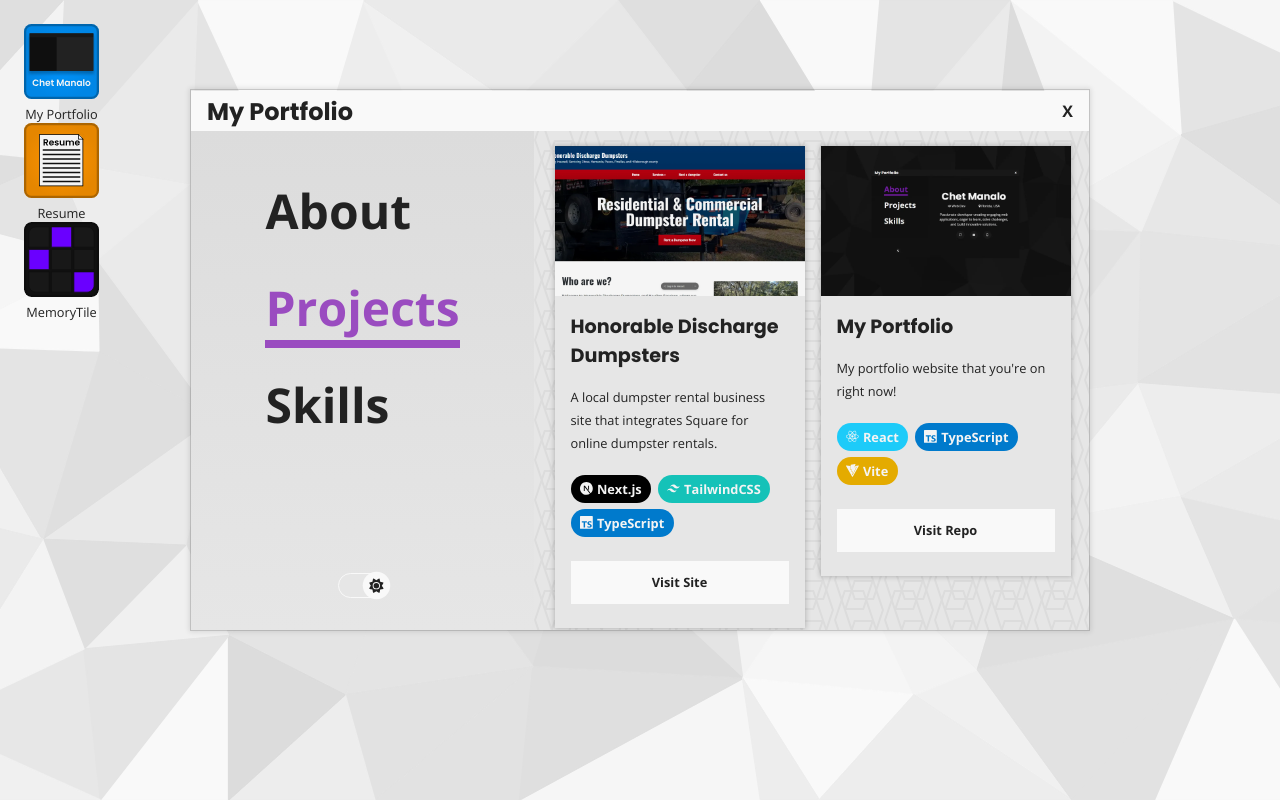
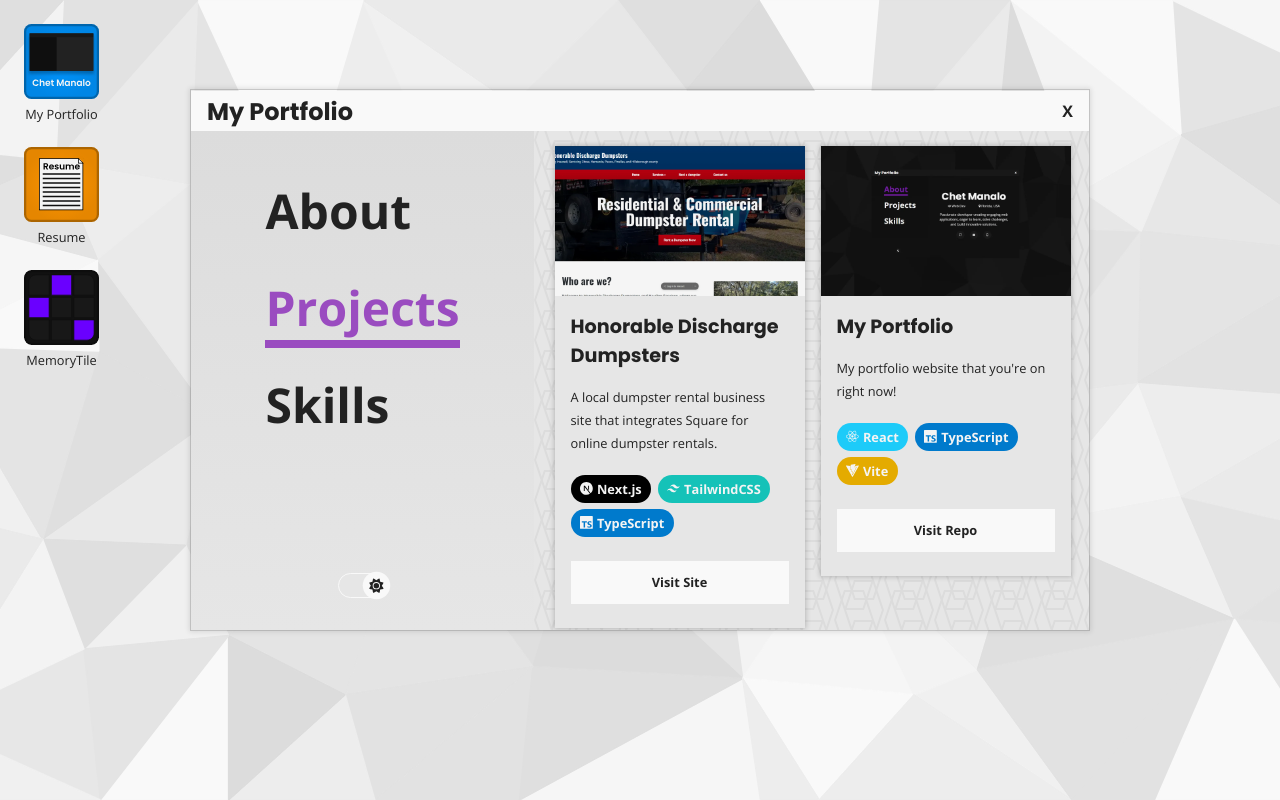
Before and after one commit to ChetManalo/portfolio, a React (Vite) app: page /projects in a window 1280 px wide. Built offline with nearby package versions, Linux system fonts and the light colour scheme.

Commit message:
Misplaced height on icon styling. Moved it to correct place.

```diff
--- a/src/components/styles/icon.scss
+++ b/src/components/styles/icon.scss
@@ -1,6 +1,5 @@
 .icon {
   width: 75px;
-  height: 75px;
   cursor: pointer;
   color: var(--text);
   text-align: center;
@@ -10,6 +9,7 @@
 
   img {
     width: 100%;
+    height: 75px;
     margin-bottom: 2px;
   }
 
```
